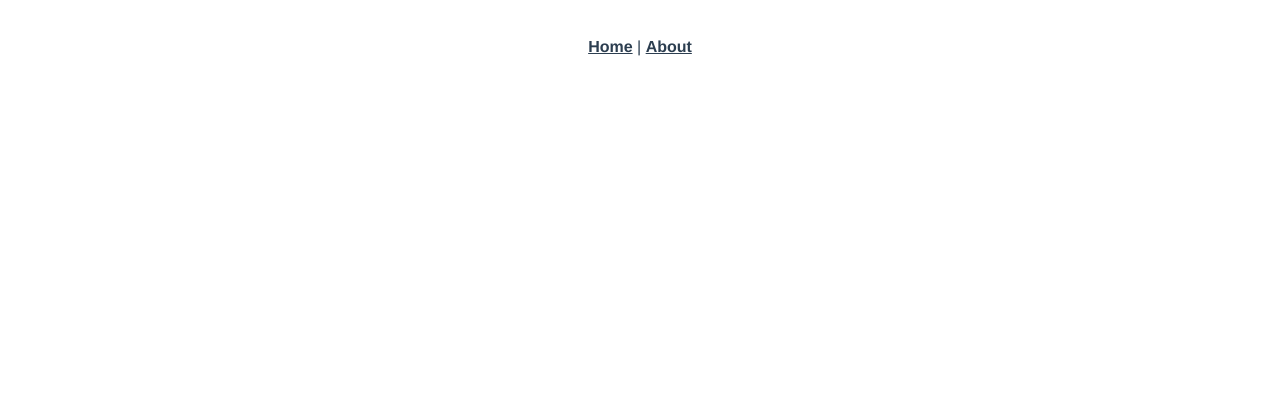
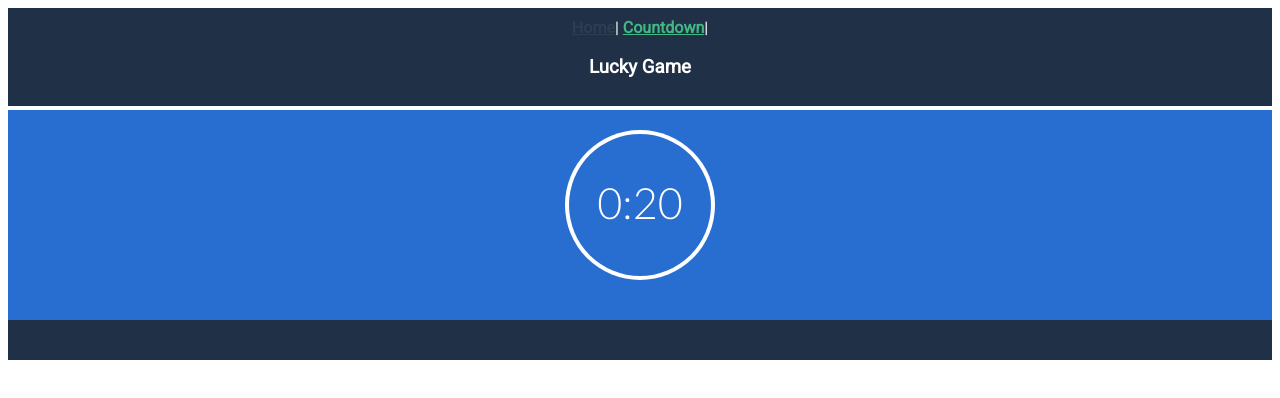
Before and after one commit to boskobezik/lucky-game, a Vue app: page /countdown in a window 1280 px wide. Shown: the top 398 px of the page. Built offline with nearby package versions, Linux system fonts and the light colour scheme.

Commit message:
Added countdown timer markup and styles.

```diff
--- a/package.json
+++ b/package.json
@@ -8,6 +8,7 @@
     "lint": "vue-cli-service lint"
   },
   "dependencies": {
+    "bootstrap": "^4.3.1",
     "core-js": "^3.3.2",
     "vue": "^2.6.10",
     "vue-router": "^3.1.3",
@@ -23,6 +24,7 @@
     "babel-eslint": "^10.0.3",
     "eslint": "^5.16.0",
     "eslint-plugin-vue": "^5.0.0",
+    "jshint": "^2.10.2",
     "vue-template-compiler": "^2.6.10"
   }
 }
--- a/public/index.html
+++ b/public/index.html
@@ -5,6 +5,7 @@
     <meta http-equiv="X-UA-Compatible" content="IE=edge">
     <meta name="viewport" content="width=device-width,initial-scale=1.0">
     <link rel="icon" href="<%= BASE_URL %>favicon.ico">
+    <link href="https://fonts.googleapis.com/css?family=Lato:300,400|Roboto&display=swap" rel="stylesheet">
     <title>lucky-game</title>
   </head>
   <body>
--- a/src/App.vue
+++ b/src/App.vue
@@ -1,24 +1,35 @@
 <template>
   <div id="app">
     <div id="nav">
-      <router-link to="/">Home</router-link> |
-      <router-link to="/about">About</router-link>
+      <router-link to="/">Home</router-link>|
+      <router-link to="/countdown">Countdown</router-link>|
+      <h3>Lucky Game</h3>
     </div>
-    <router-view/>
+    <router-view />
+    <div class="footer"></div>
   </div>
 </template>
 
+<script>
+// import 'bootstrap/dist/css/bootstrap.css';
+
+export default {
+
+};
+</script>
+
 <style>
 #app {
-  font-family: 'Avenir', Helvetica, Arial, sans-serif;
+  font-family: 'Roboto', sans-serif;
   -webkit-font-smoothing: antialiased;
   -moz-osx-font-smoothing: grayscale;
-  text-align: center;
-  color: #2c3e50;
 }
 
 #nav {
-  padding: 30px;
+  padding: 10px;
+  background: #1F3047;
+  color: white;
+  text-align: center;
 }
 
 #nav a {
@@ -29,4 +40,8 @@
 #nav a.router-link-exact-active {
   color: #42b983;
 }
+.footer{
+  background: #1F3047;
+  height: 40px; width: auto;
+}
 </style>
--- a/src/components/HelloWorld.vue
+++ /dev/null
@@ -1,60 +0,0 @@
-<template>
-  <div class="hello">
-    <h1>{{ msg }}</h1>
-    <p>
-      For a guide and recipes on how to configure / customize this project,<br>
-      check out the
-      <a href="https://cli.vuejs.org" target="_blank" rel="noopener">vue-cli documentation</a>.
-    </p>
-    <h3>Installed CLI Plugins</h3>
-    <ul>
-      <li><a href="https://github.com/vuejs/vue-cli/tree/dev/packages/%40vue/cli-plugin-babel" target="_blank" rel="noopener">babel</a></li>
-      <li><a href="https://github.com/vuejs/vue-cli/tree/dev/packages/%40vue/cli-plugin-router" target="_blank" rel="noopener">router</a></li>
-      <li><a href="https://github.com/vuejs/vue-cli/tree/dev/packages/%40vue/cli-plugin-vuex" target="_blank" rel="noopener">vuex</a></li>
-      <li><a href="https://github.com/vuejs/vue-cli/tree/dev/packages/%40vue/cli-plugin-eslint" target="_blank" rel="noopener">eslint</a></li>
-    </ul>
-    <h3>Essential Links</h3>
-    <ul>
-      <li><a href="https://vuejs.org" target="_blank" rel="noopener">Core Docs</a></li>
-      <li><a href="https://forum.vuejs.org" target="_blank" rel="noopener">Forum</a></li>
-      <li><a href="https://chat.vuejs.org" target="_blank" rel="noopener">Community Chat</a></li>
-      <li><a href="https://twitter.com/vuejs" target="_blank" rel="noopener">Twitter</a></li>
-      <li><a href="https://news.vuejs.org" target="_blank" rel="noopener">News</a></li>
-    </ul>
-    <h3>Ecosystem</h3>
-    <ul>
-      <li><a href="https://router.vuejs.org" target="_blank" rel="noopener">vue-router</a></li>
-      <li><a href="https://vuex.vuejs.org" target="_blank" rel="noopener">vuex</a></li>
-      <li><a href="https://github.com/vuejs/vue-devtools#vue-devtools" target="_blank" rel="noopener">vue-devtools</a></li>
-      <li><a href="https://vue-loader.vuejs.org" target="_blank" rel="noopener">vue-loader</a></li>
-      <li><a href="https://github.com/vuejs/awesome-vue" target="_blank" rel="noopener">awesome-vue</a></li>
-    </ul>
-  </div>
-</template>
-
-<script>
-export default {
-  name: 'HelloWorld',
-  props: {
-    msg: String,
-  },
-};
-</script>
-
-<!-- Add "scoped" attribute to limit CSS to this component only -->
-<style scoped>
-h3 {
-  margin: 40px 0 0;
-}
-ul {
-  list-style-type: none;
-  padding: 0;
-}
-li {
-  display: inline-block;
-  margin: 0 10px;
-}
-a {
-  color: #42b983;
-}
-</style>
--- /dev/null
+++ b/src/components/home/HomePage.vue
@@ -0,0 +1,25 @@
+<template>
+<div>
+  <h1>AM I WORKING?</h1>
+<button type="button" class="btn btn-primary">Primary</button>
+        <button type="button" class="btn btn-secondary">Secondary</button>
+        <button type="button" class="btn btn-secondary">Secondary</button>
+        <button type="button" class="btn btn-success">Success</button>
+        <button type="button" class="btn btn-danger">Danger</button>
+        <button type="button" class="btn btn-warning">Warning</button>
+        <button type="button" class="btn btn-info">Info</button>
+        <button type="button" class="btn btn-light">Light</button>
+        <button type="button" class="btn btn-dark">Dark</button>
+        <h1>
+          <router-link to="/test">TEST</router-link>
+          </h1>
+</div>
+</template>
+
+<script>
+export default {
+  name: 'HomePage',
+  component: {
+  },
+};
+</script>
--- /dev/null
+++ b/src/components/shared/CountdownPage.vue
@@ -0,0 +1,82 @@
+<template>
+  <div class="background">
+    <div class="circle-wrap">
+      <div class="circle">
+        <div class="mask full">
+          <div class="fill"></div>
+        </div>
+
+        <div class="mask half">
+          <div class="fill"></div>
+        </div>
+
+        <div class="inside-circle">0:20</div>
+      </div>
+    </div>
+  </div>
+</template>
+
+<script>
+export default {
+  name: 'CountdownPage',
+};
+</script>
+
+<style scoped>
+.background{
+  margin: 4px 0 0 0;
+  padding: 20px 0 40px 0;
+  background: #286ED0;
+}
+.circle-wrap {
+  margin: 0px auto;
+  width: 150px;
+  height: 150px;
+  background: white;
+  border-radius: 50%;
+}
+.circle-wrap .circle .mask,
+.circle-wrap .circle .fill {
+  width: 150px;
+  height: 150px;
+  position: absolute;
+  border-radius: 50%;
+}
+.circle-wrap .circle .mask {
+  clip: rect(0px, 150px, 150px, 75px);
+}
+.circle-wrap .circle .mask .fill {
+  clip: rect(0px, 75px, 150px, 0px);
+  background-color: #6899DE;
+}
+.circle-wrap .circle .mask.full,
+.circle-wrap .circle .fill {
+  animation: fill ease-in-out 3s;
+  transform: rotate(0deg);
+}
+
+@keyframes fill {
+  0% {
+    transform: rotate(180deg);
+  }
+  100% {
+    transform: rotate(0deg);
+  }
+}
+.circle-wrap .inside-circle {
+  width: 142px;
+  height: 142px;
+  border-radius: 50%;
+  background: #286ED0;
+  line-height: 136px;
+  text-align: center;
+  margin-top: 4px;
+  margin-left: 4px;
+  position: absolute;
+  z-index: 100;
+  font-family: 'Lato', sans-serif;
+  font-weight: 300;
+  font-size: 2.7em;
+  color: white;
+}
+</style>
--- a/src/router/index.js
+++ b/src/router/index.js
@@ -1,22 +1,21 @@
 import Vue from 'vue';
 import VueRouter from 'vue-router';
-import Home from '../views/Home.vue';
+import HomePage from '../components/home/HomePage.vue';
+// eslint-disable-next-line import/no-unresolved
+import CountdownPage from '../components/shared/CountdownPage.vue';
 
 Vue.use(VueRouter);
 
 const routes = [
   {
     path: '/',
-    name: 'home',
-    component: Home,
+    name: 'Home',
+    component: HomePage,
   },
   {
-    path: '/about',
-    name: 'about',
-    // route level code-splitting
-    // this generates a separate chunk (about.[hash].js) for this route
-    // which is lazy-loaded when the route is visited.
-    component: () => import(/* webpackChunkName: "about" */ '../views/About.vue'),
+    path: '/countdown',
+    name: 'Countdown',
+    component: CountdownPage,
   },
 ];
 
--- a/src/views/About.vue
+++ /dev/null
@@ -1,5 +0,0 @@
-<template>
-  <div class="about">
-    <h1>This is an about page</h1>
-  </div>
-</template>
--- a/src/views/Home.vue
+++ /dev/null
@@ -1,18 +0,0 @@
-<template>
-  <div class="home">
-    <img alt="Vue logo" src="../assets/logo.png">
-    <HelloWorld msg="Welcome to Your Vue.js App"/>
-  </div>
-</template>
-
-<script>
-// @ is an alias to /src
-import HelloWorld from '@/components/HelloWorld.vue';
-
-export default {
-  name: 'home',
-  components: {
-    HelloWorld,
-  },
-};
-</script>
```
Also changed, not shown: .eslintrc.js, 2 other files (tests, documents, lock files or other folders).
